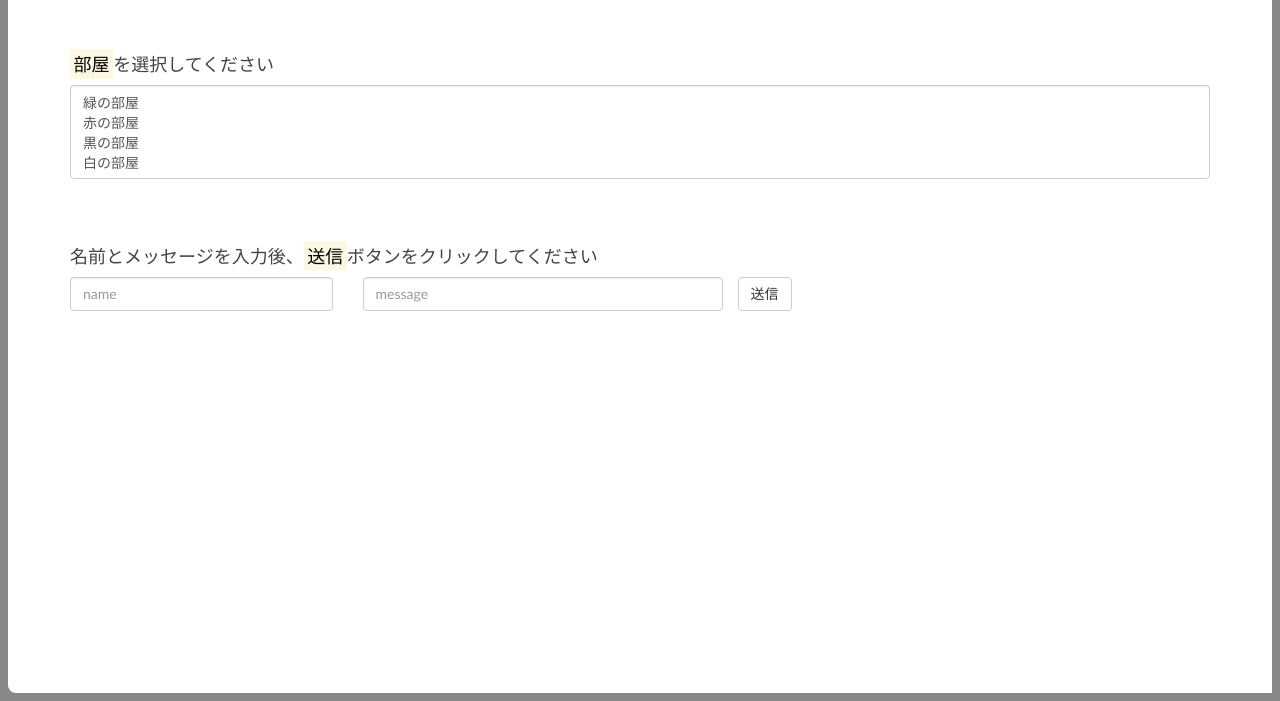
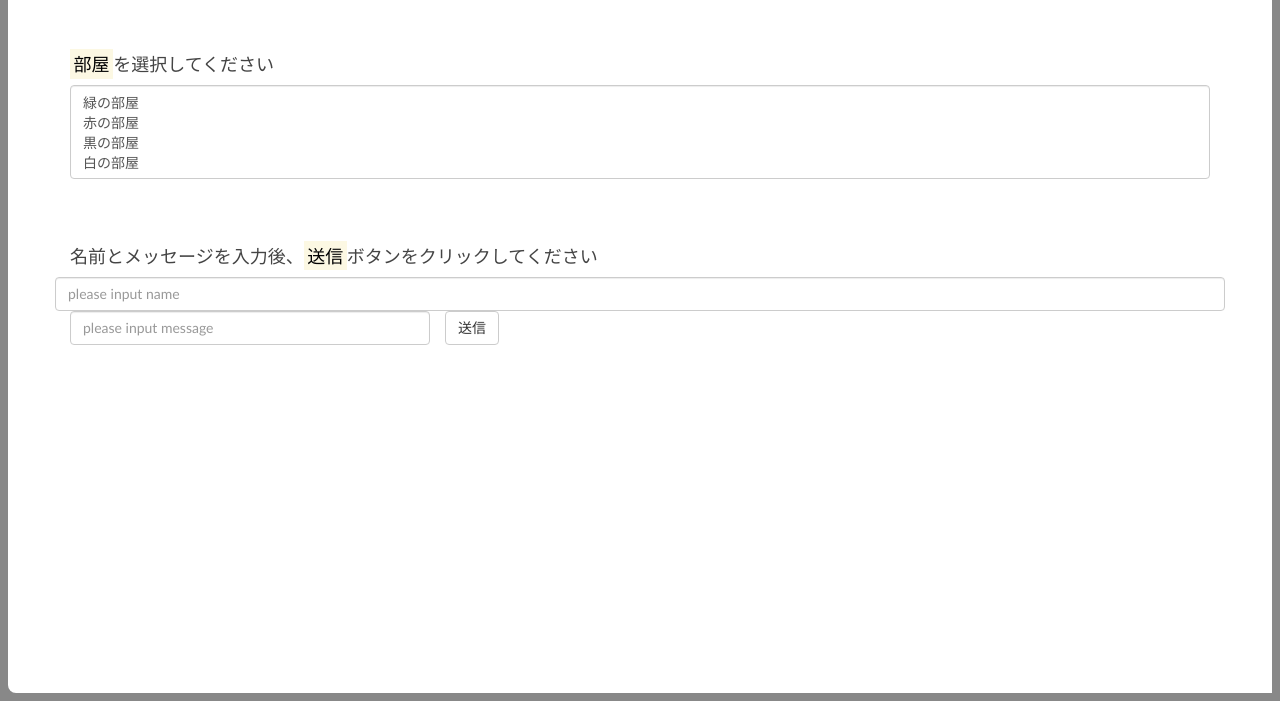
Before and after one commit to pollseed/hogechan-io-socket, a website: page index.html in a window 1280 px wide. Shown: the part 99-800 px from the top of the page. Drawn offline with nearby package versions, Linux system fonts and the light colour scheme; no server answers.

Commit message:
modi auth,fix layout

```diff
--- a/app.js
+++ b/app.js
@@ -3,6 +3,7 @@ var http = require('http'),
     socketIo = require('socket.io'),
     session = require('express-session'),
     app = express(),
+    basicAuth = require('basic-auth-connect');
     crypto = require('crypto'),
     fs = require('fs'),
     log4js = require('log4js'),
@@ -23,6 +24,7 @@ app.use(session({
   saveUninitialized: true,
   cookie: { secure: true }
 }));
+app.use(basicAuth('pollseed', 'onikoroshi'));
 var server = http.Server(app),
     io = socketIo.listen(server);
 
--- a/index.html
+++ b/index.html
@@ -52,11 +52,11 @@
 
         <h4>名前とメッセージを入力後、<mark>送信</mark>ボタンをクリックしてください</h4>
         <div class="row">
-          <div class="col-xs-3">
-            <input type="text" class="form-control" id="name" placeholder="name"/>
+          <div class="col-xs-">
+            <input type="text" class="form-control" id="name" placeholder="please input name"/>
           </div>
           <div class="col-xs-4">
-            <input type="text" class="form-control" id="message" placeholder="message"/>
+            <input type="text" class="form-control" id="message" placeholder="please input message"/>
           </div>
         <input type="submit" class="btn btn-default" id="send" value="送信" />
         </div>
--- a/package.json
+++ b/package.json
@@ -8,7 +8,8 @@
     "socket.io-client": "*",
     "socket.io-redis": "*",
     "express-session": "*",
-    "log4js": "*"
+    "log4js": "*",
+    "basic-auth-connect": "*"
   },
   "engines": {
     "node": "0.12.7",
```
